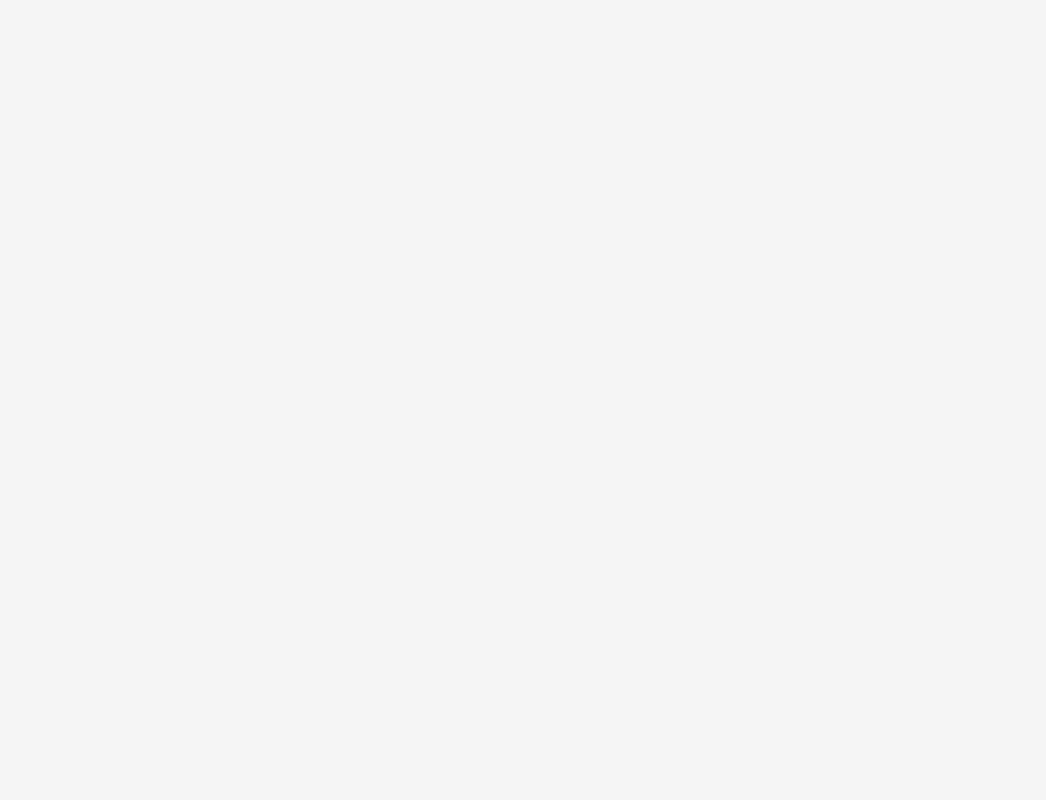
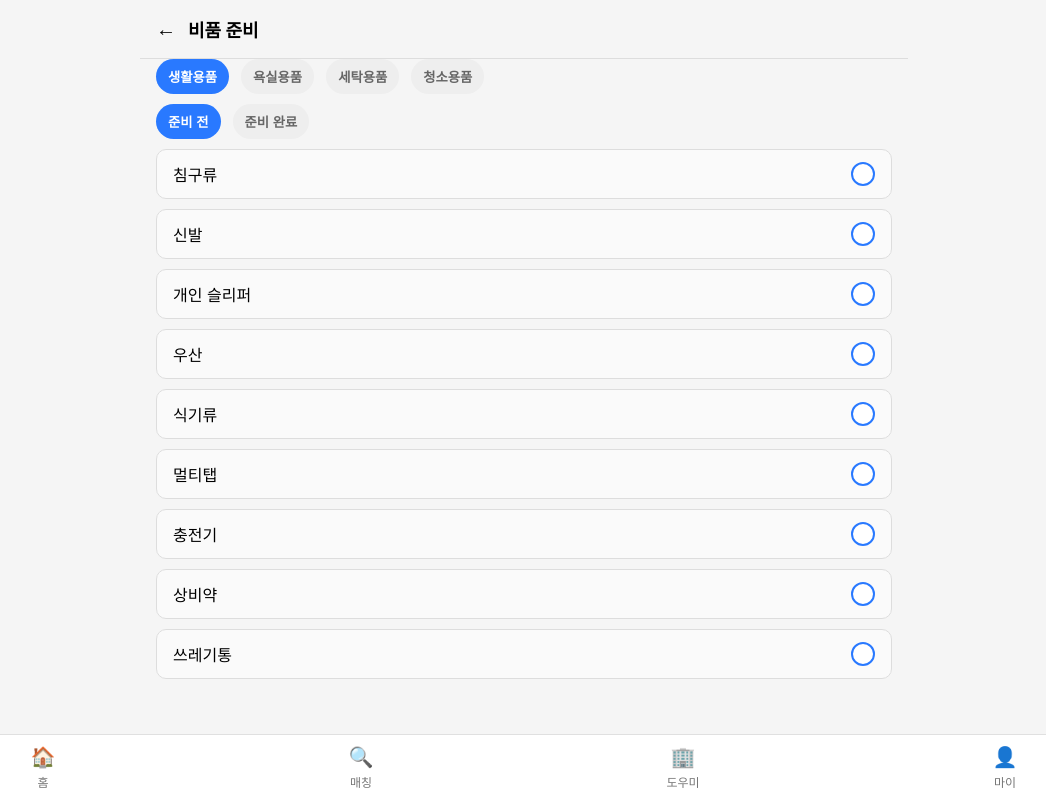
Before and after one commit to lloes098/ycc_project_frontend, a React (Create React App) app in the folder ycc_project_fe/: page /checklist in a window 1280 px wide. Before the commit this address had no page. Shown: the whole page, without its empty margins (116-1162 px from the left). Built offline with nearby package versions, Linux system fonts and the light colour scheme.

Commit message:
비품준비 페이지, 라우팅

```diff
--- a/ycc_project_fe/src/App.tsx
+++ b/ycc_project_fe/src/App.tsx
@@ -13,6 +13,7 @@ import Friends from './pages/Dormitory/Friends';
 import Matching from './pages/Dormitory/Matching';
 import Chat from './pages/Dormitory/Chat';
 import Location from './pages/Dormitory/Location';
+import Packing from './pages/Dormitory/Packing'
 import './App.css';
 
 function App() {
@@ -32,6 +33,8 @@ function App() {
         <Route path="/matching" element={<Matching />} />
         <Route path="/chat" element={<Chat />} />
         <Route path="/location" element={<Location />} />
+
+        <Route path="/checklist" element={<Packing />} />
       </Routes>
     </Router>
   );
--- a/ycc_project_fe/src/pages/Dormitory/DormitoryMain.tsx
+++ b/ycc_project_fe/src/pages/Dormitory/DormitoryMain.tsx
@@ -86,7 +86,7 @@ const DormitoryMain: React.FC = () => {
     },
     {
       icon: "📦",
-      title: "짐 준비",
+      title: "비품 준비",
       description: "필수 준비물을 확인해요",
       path: "/checklist"
     }
--- /dev/null
+++ b/ycc_project_fe/src/pages/Dormitory/Packing.tsx
@@ -0,0 +1,176 @@
+import React, { useState } from 'react';
+import styled from 'styled-components';
+import { useNavigate } from 'react-router-dom';
+import BottomNavigation from '../../components/BottomNavigation';
+
+type Category = '생활용품' | '욕실용품' | '세탁용품' | '청소용품';
+type Status = '준비 전' | '준비 완료';
+
+type Item = {
+  id: string;
+  name: string;
+  category: Category;
+  done: boolean;
+};
+
+const initialItems: Item[] = [
+  { id: '1', name: '침구류', category: '생활용품', done: false },
+  { id: '2', name: '신발', category: '생활용품', done: false },
+  { id: '3', name: '개인 슬리퍼', category: '생활용품', done: false },
+  { id: '4', name: '우산', category: '생활용품', done: false },
+  { id: '5', name: '식기류', category: '생활용품', done: false },
+  { id: '6', name: '멀티탭', category: '생활용품', done: false },
+  { id: '7', name: '충전기', category: '생활용품', done: false },
+  { id: '8', name: '상비약', category: '생활용품', done: false },
+  { id: '9', name: '쓰레기통', category: '생활용품', done: false },
+  { id: '10', name: '세안도구', category: '욕실용품', done: false },
+  { id: '11', name: '목욕도수', category: '욕실용품', done: false },
+  { id: '12', name: '수건', category: '욕실용품', done: false },
+  { id: '13', name: '드라이기', category: '욕실용품', done: false },
+  { id: '14', name: '고데기', category: '욕실용품', done: false },
+  { id: '15', name: '발 매트', category: '욕실용품', done: false },
+  { id: '16', name: '빨래바구니', category: '세탁용품', done: false },
+  { id: '17', name: '세제', category: '세탁용품', done: false },
+  { id: '18', name: '섬유유연제', category: '세탁용품', done: false },
+  { id: '19', name: '빨래망', category: '세탁용품', done: false },
+  { id: '8', name: '돌돌이', category: '청소용품', done: false },
+  { id: '9', name: '밀대 걸레', category: '청소용품', done: false }
+
+];
+
+const PageContainer = styled.div`
+  max-width: 768px;
+  margin: 0 auto;
+  padding-bottom: 100px;
+`;
+
+const Header = styled.div`
+  padding: 16px;
+  font-weight: bold;
+  font-size: 18px;
+  border-bottom: 1px solid #ddd;
+  display: flex;
+  align-items: center;
+`;
+
+const Title = styled.h1`
+  padding: 16px;
+  font-size: 20px;
+  font-weight: bold;
+`;
+
+const TabRow = styled.div`
+  display: flex;
+  overflow-x: auto;
+  padding: 0 16px;
+`;
+
+const Tab = styled.button<{ active: boolean }>`
+  margin-right: 12px;
+  padding: 8px 12px;
+  background-color: ${({ active }) => (active ? '#2979ff' : '#eee')};
+  color: ${({ active }) => (active ? '#fff' : '#666')};
+  border: none;
+  border-radius: 20px;
+  font-weight: bold;
+  cursor: pointer;
+`;
+
+const ItemList = styled.div`
+  padding: 0 16px;
+`;
+
+const ItemCard = styled.div`
+  display: flex;
+  justify-content: space-between;
+  align-items: center;
+  background: #fafafa;
+  padding: 12px 16px;
+  margin-top: 10px;
+  border-radius: 10px;
+  border: 1px solid #ddd;
+  cursor: pointer;
+`;
+
+const BackButton = styled.button`
+  margin-right: 12px;
+  font-size: 20px;
+  background: none;
+  border: none;
+  cursor: pointer;
+`;
+
+const CheckCircle = styled.div<{ checked: boolean }>`
+  width: 24px;
+  height: 24px;
+  border-radius: 50%;
+  background-color: ${({ checked }) => (checked ? '#2979ff' : '#fff')};
+  border: 2px solid #2979ff;
+  display: flex;
+  align-items: center;
+  justify-content: center;
+  color: #fff;
+  font-weight: bold;
+`;
+
+const Packing: React.FC = () => {
+  const navigate = useNavigate();
+  const [category, setCategory] = useState<Category>('생활용품');
+  const [statusFilter, setStatusFilter] = useState<Status>('준비 전');
+  const [items, setItems] = useState<Item[]>(initialItems);
+
+  const filtered = items.filter(
+    (item) => item.category === category && (statusFilter === '준비 완료' ? item.done : !item.done)
+  );
+
+  const toggleItem = (id: string) => {
+    setItems(prev =>
+      prev.map(item =>
+        item.id === id ? { ...item, done: !item.done } : item
+      )
+    );
+  };
+
+  return (
+    <>
+      <PageContainer>
+        <Header>
+          <BackButton onClick={() => navigate(-1)}>←</BackButton>
+          비품 준비
+        </Header>
+
+
+        {/* 상단 탭 */}
+        <TabRow>
+          {(['생활용품', '욕실용품', '세탁용품', '청소용품'] as Category[]).map((cat) => (
+            <Tab key={cat} active={category === cat} onClick={() => setCategory(cat)}>
+              {cat}
+            </Tab>
+          ))}
+        </TabRow>
+
+        {/* 상태 탭 */}
+        <TabRow style={{ marginTop: '10px' }}>
+          {(['준비 전', '준비 완료'] as Status[]).map((s) => (
+            <Tab key={s} active={statusFilter === s} onClick={() => setStatusFilter(s)}>
+              {s}
+            </Tab>
+          ))}
+        </TabRow>
+
+        {/* 아이템 리스트 */}
+        <ItemList>
+          {filtered.map((item) => (
+            <ItemCard key={item.id} onClick={() => toggleItem(item.id)}>
+              <span>{item.name}</span>
+              <CheckCircle checked={item.done}>{item.done ? '✓' : ''}</CheckCircle>
+            </ItemCard>
+          ))}
+        </ItemList>
+      </PageContainer>
+      <BottomNavigation />
+    </>
+  );
+};
+
+export default Packing;
```
